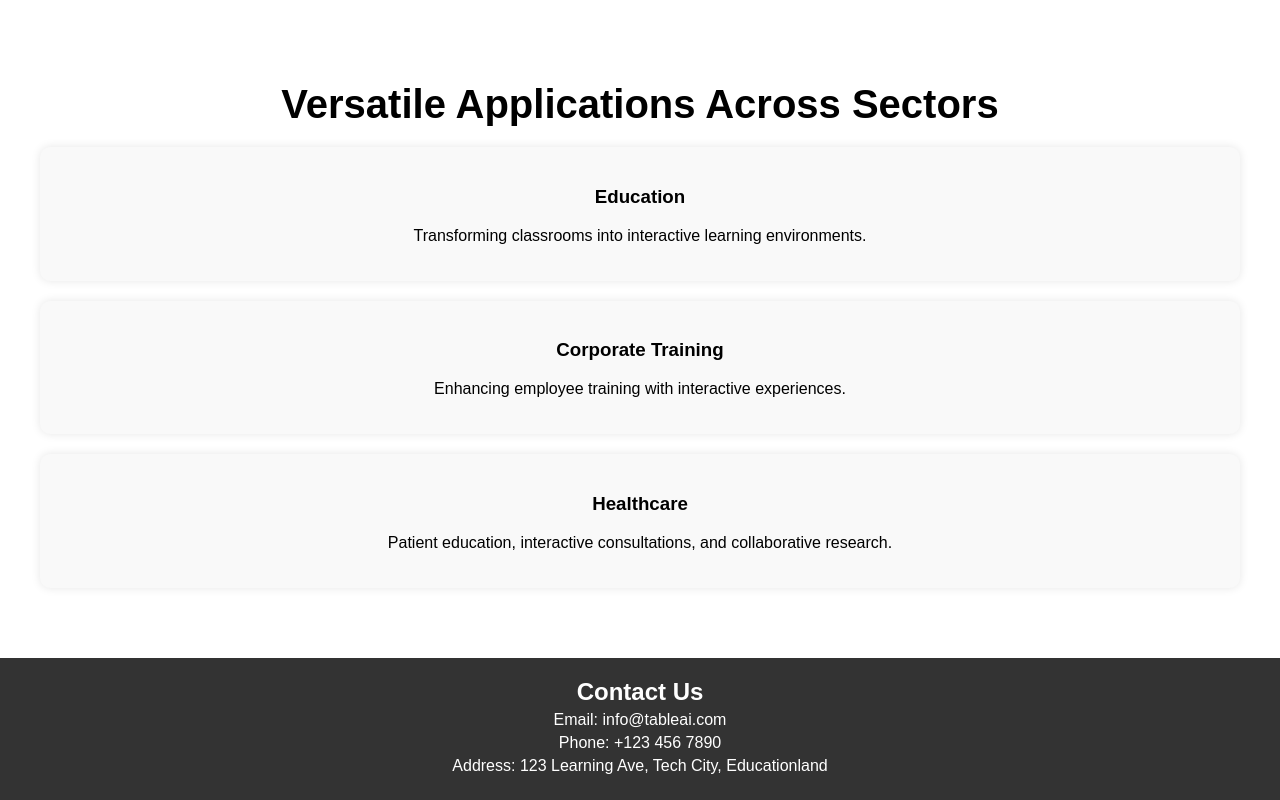
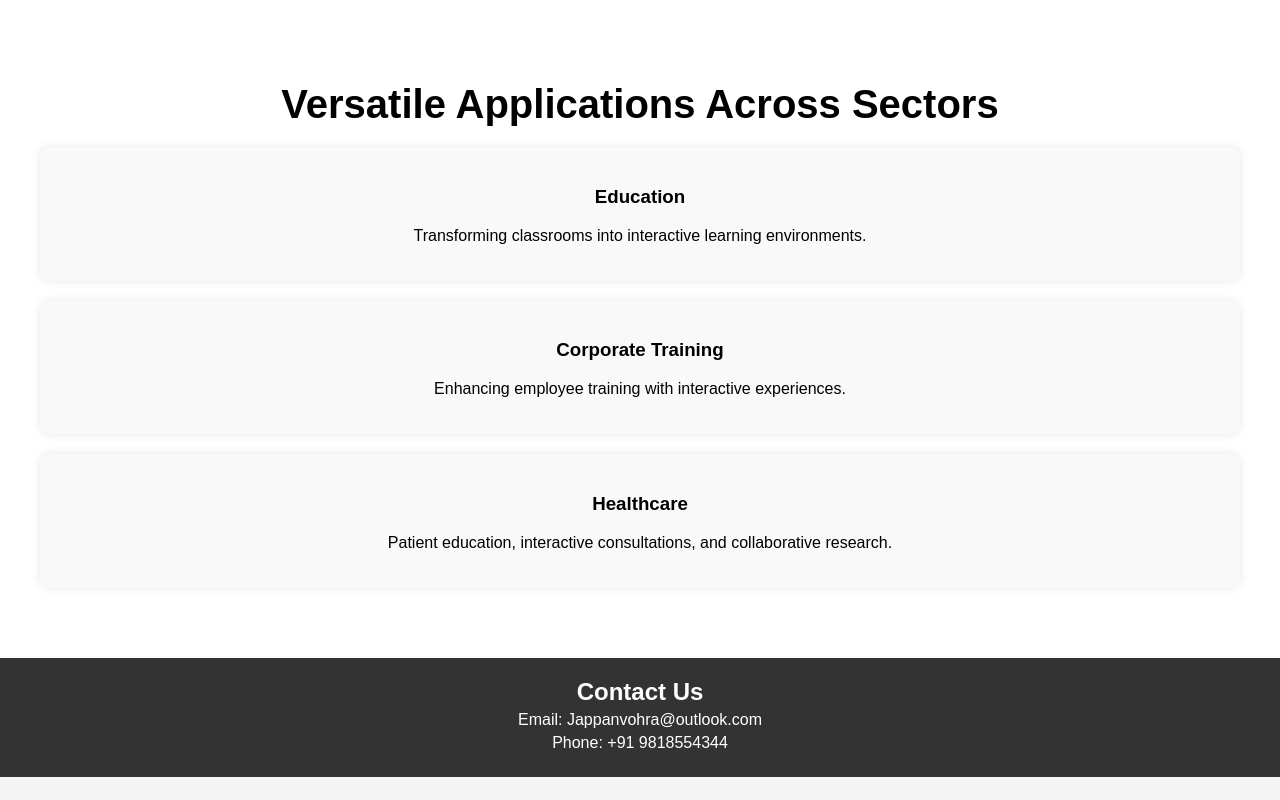
Before and after one commit to Jappan-coder/TableAI, a plain HTML site: page index.html in a window 1280 px wide. Shown: the part 2166-2966 px from the top of the page. After the commit the page ends 2943 px from the top, so only its background shows below. Drawn offline with Linux system fonts and the light colour scheme.

Commit message:
Update index.html

```diff
--- a/index.html
+++ b/index.html
@@ -77,9 +77,8 @@
 
     <footer id="contact">
         <h2>Contact Us</h2>
-        <p>Email: info@tableai.com</p>
-        <p>Phone: +123 456 7890</p>
-        <p>Address: 123 Learning Ave, Tech City, Educationland</p>
+        <p>Email: Jappanvohra@outlook.com</p>
+        <p>Phone: +91 9818554344</p>
     </footer>
 
     <script src="script.js"></script>
```
